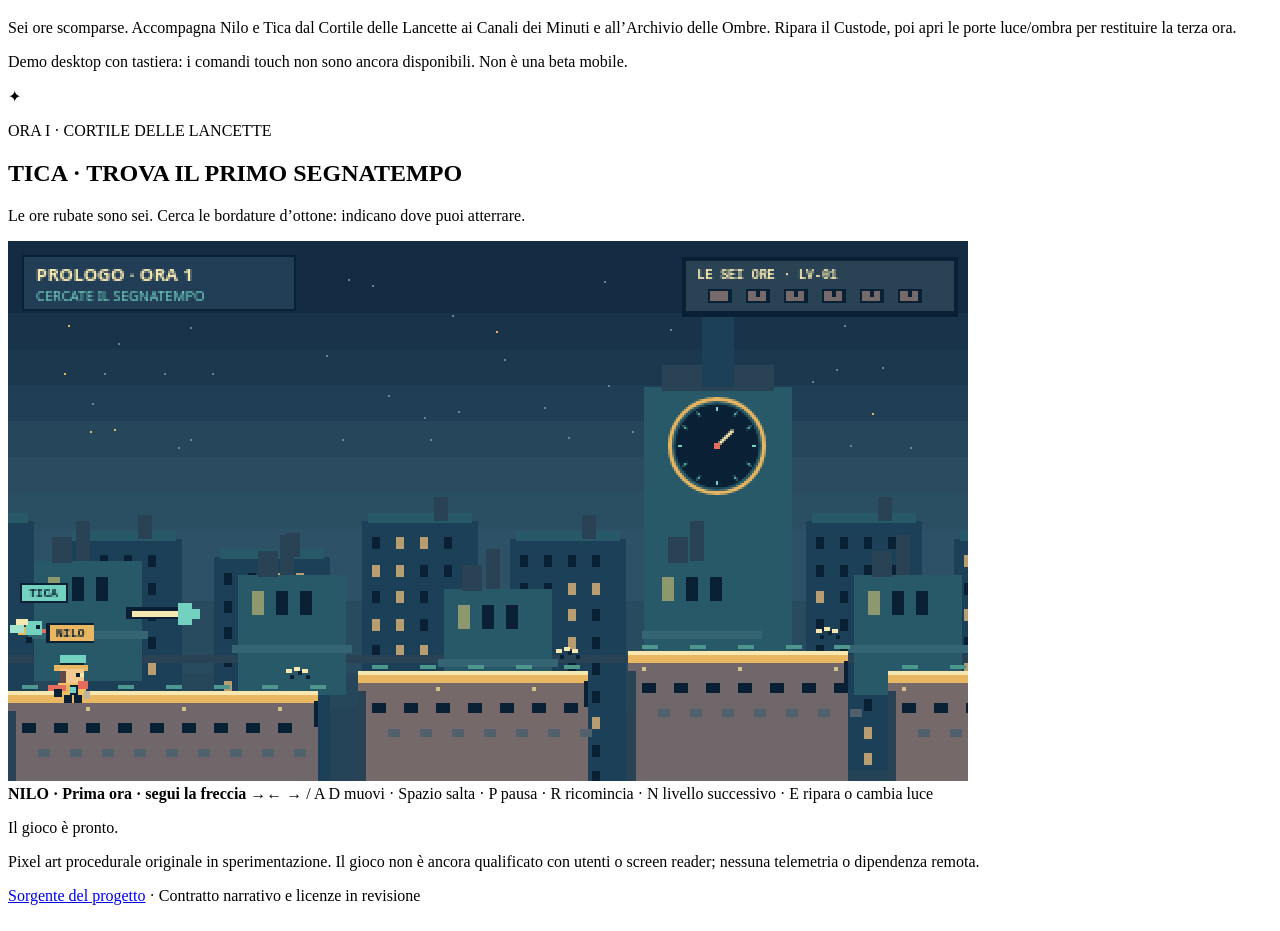
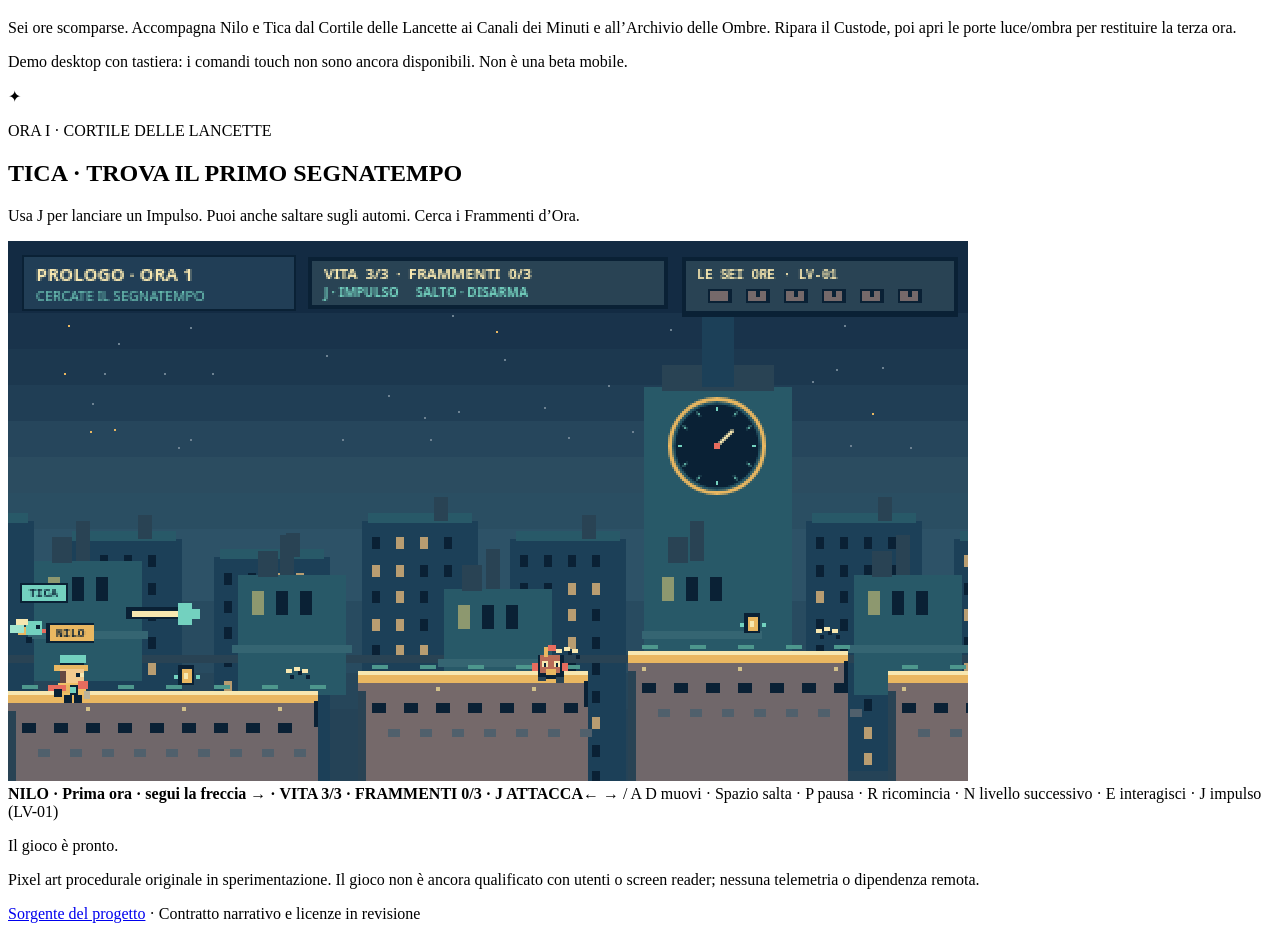
Before and after one commit to Luke883i/NILO, a website with bundled scripts: page web/index.html in a window 1280 px wide. Shown: the part 95-1026 px from the top of the page. Built offline with nearby package versions, Linux system fonts and the light colour scheme.

Commit message:
feat(nilo): add falsifiable LV01 action loop with shots, sentries, health and shards

```diff
--- /dev/null
+++ b/web/action.mjs
@@ -0,0 +1,81 @@
+/** NILO NEXT action slice. Pure rules: no DOM, wall clock, storage or random calls.
+ * LV-01 only until its novice playtest and negative browser tests are approved.
+ * Input and progression belong to the shared game core, not to the renderer.
+ */
+export const ACTION_CFG = Object.freeze({
+  maxHealth:3, projectileSpeed:620, projectileWidth:12, projectileHeight:6,
+  cooldownTicks:16, invulnerabilityTicks:75, maxProjectiles:4,
+  stompBounce:-390, enemyWidth:28, enemyHeight:30
+});
+const BASE_ENEMIES=Object.freeze([
+  Object.freeze({id:'cortile-sentry-01',x:492,y:410,minX:440,maxX:542,speed:34}),
+  Object.freeze({id:'cortile-sentry-02',x:1505,y:390,minX:1460,maxX:1615,speed:28})
+]);
+const BASE_SHARDS=Object.freeze([
+  Object.freeze({id:'shard-01',x:178,y:434}),
+  Object.freeze({id:'shard-02',x:744,y:382}),
+  Object.freeze({id:'shard-03',x:1595,y:380})
+]);
+export function initialAction(level='LV-01'){
+  if(level!=='LV-01')return null;
+  return {health:ACTION_CFG.maxHealth,invulnerable:0,cooldown:0,facing:1,
+    shots:[],kills:0,shards:0,
+    enemies:BASE_ENEMIES.map(e=>({...e,direction:-1,alive:true})),
+    pickups:BASE_SHARDS.map(p=>({...p,collected:false}))};
+}
+const overlap=(a,b)=>a.x<b.x+b.w&&a.x+a.w>b.x&&a.y<b.y+b.h&&a.y+a.h>b.y;
+function crossedShot(shot,oldX,enemy){
+  // Horizontal swept AABB avoids tunneling even if tick or speed changes.
+  const left=Math.min(oldX,shot.x),right=Math.max(oldX,shot.x)+ACTION_CFG.projectileWidth;
+  return left<enemy.x+ACTION_CFG.enemyWidth && right>enemy.x &&
+    shot.y<enemy.y+ACTION_CFG.enemyHeight &&
+    shot.y+ACTION_CFG.projectileHeight>enemy.y;
+}
+function blockedShot(shot,oldX,platforms){
+  const left=Math.min(oldX,shot.x),right=Math.max(oldX,shot.x)+ACTION_CFG.projectileWidth;
+  return platforms.some(p=>left<p.x+p.w&&right>p.x&&
+    shot.y<p.y+540&&shot.y+ACTION_CFG.projectileHeight>p.y);
+}
+export function advanceAction(action,player,input,dt,platforms){
+  if(!action)return {action:null,stomp:false,hit:false};
+  if(!Number.isFinite(dt)||dt<=0||dt>1/15)throw new RangeError('bounded action tick required');
+  const facing=input.right?1:input.left?-1:action.facing;
+  let cooldown=Math.max(0,action.cooldown-1);
+  const invulnerable=Math.max(0,action.invulnerable-1);
+  const enemies=action.enemies.map(e=>{
+    if(!e.alive)return {...e};
+    let x=e.x+e.speed*e.direction*dt,direction=e.direction;
+    if(x<e.minX){x=e.minX;direction=1;}
+    if(x>e.maxX){x=e.maxX;direction=-1;}
+    return {...e,x,direction};
+  });
+  let kills=action.kills,shots=action.shots.map(s=>({...s}));
+  if(input.attackPressed && cooldown===0 && shots.length<ACTION_CFG.maxProjectiles){
+    shots.push({x:player.x+(facing>0?26:-12),y:player.y+18,dir:facing});
+    cooldown=ACTION_CFG.cooldownTicks;
+  }
+  const remaining=[];
+  for(const s of shots){
+    const prior=s.x,next={...s,x:s.x+s.dir*ACTION_CFG.projectileSpeed*dt};
+    if(next.x<0||next.x>player.worldWidth)continue;
+    if(blockedShot(next,prior,platforms))continue;
+    const victim=enemies.find(e=>e.alive&&crossedShot(next,prior,e));
+    if(victim){victim.alive=false;kills++;continue;}
+    remaining.push(next);
+  }
+  const hero={x:player.x,y:player.y,w:player.w,h:player.h};
+  let health=action.health,hit=false,stomp=false;
+  for(const enemy of enemies){
+    if(!enemy.alive||!overlap(hero,{x:enemy.x,y:enemy.y,w:ACTION_CFG.enemyWidth,h:ACTION_CFG.enemyHeight}))continue;
+    const downward=player.vy>0&&player.prevBottom<=enemy.y+8;
+    if(downward){enemy.alive=false;kills++;stomp=true;continue;}
+    if(invulnerable===0&&!hit){health=Math.max(0,health-1);hit=true;}
+  }
+  const pickups=action.pickups.map(p=>{
+    if(p.collected)return {...p};
+    return {...p,collected:overlap(hero,{x:p.x-9,y:p.y-9,w:18,h:18})};
+  });
+  const shards=pickups.filter(p=>p.collected).length;
+  return {action:{health,invulnerable:hit?ACTION_CFG.invulnerabilityTicks:invulnerable,
+    cooldown,facing,shots:remaining,kills,shards,enemies,pickups},hit,stomp};
+}
--- a/web/art.mjs
+++ b/web/art.mjs
@@ -90,6 +90,51 @@ function nilo(c,state){
   if(!state.onGround){px(c,x+27,y+21,8,3,ART.brass);px(c,x-11,y+19,13,6,ART.coral);}
   else if(run){px(c,x-13-(cycle*4),y+21,13,5,ART.coral);}
 }
+/** First-party combat glyphs: visual projection of source-owned action state.
+ * Painting cannot grant damage, create collectibles or award a victory.
+ * HD asset approval remains external; these are deliberately provisional.
+ */
+function actionGlyphs(c,state){
+  if(!state.action)return;
+  const a=state.action;
+  for(const e of a.enemies){
+    if(!e.alive)continue;
+    const gait=Math.floor(state.ticks/7)%2,rx=Math.round(e.x),ry=e.y;
+    // Copper sentry: antenna, shoulders, two readable eyes, warning-chevron chest.
+    px(c,rx+2,ry+3,26,23,ART.ink);
+    px(c,rx+5,ry+4,20,17,'#b76b57');
+    px(c,rx+9,ry-4,4,9,ART.brass);px(c,rx+12,ry-7,7,5,ART.coral);
+    px(c,rx+6,ry+9,6,5,ART.cream);px(c,rx+18,ry+9,6,5,ART.cream);
+    px(c,rx+9,ry+11,2,3,ART.ink);px(c,rx+21,ry+11,2,3,ART.ink);
+    px(c,rx+11,ry+18,10,6,ART.brass);
+    px(c,rx+2,ry+26,8,4+gait*2,ART.shadow);
+    px(c,rx+20,ry+26,8,6-gait*2,ART.shadow);
+    px(c,rx-3,ry+12,5,8,ART.coral);px(c,rx+27,ry+12,5,8,ART.coral);
+  }
+  for(const p of a.pickups){
+    if(p.collected)continue;
+    const pulse=Math.floor(state.ticks/13)%2;
+    px(c,p.x-8,p.y-10,16,20,ART.ink);
+    px(c,p.x-5,p.y-7,10,14,ART.brass);
+    px(c,p.x-2,p.y-3,4,6,ART.cream);
+    if(pulse){px(c,p.x-13,p.y-1,4,4,ART.teal);px(c,p.x+10,p.y-1,4,4,ART.teal);}
+  }
+  for(const b of a.shots){
+    px(c,b.x-3,b.y-4,18,14,ART.ink);
+    px(c,b.x,b.y,12,6,ART.brass);
+    px(c,b.x+3,b.y+1,6,4,ART.cream);
+  }
+}
+function actionHud(c,state){
+  if(!state.action)return;
+  const a=state.action;
+  px(c,300,15,359,51,ART.ink);
+  px(c,304,19,351,43,ART.shadow);
+  c.fillStyle=ART.cream;c.font='bold 15px system-ui';
+  c.fillText('VITA  '+a.health+'/3  ·  FRAMMENTI  '+a.shards+'/3',316,37);
+  c.fillStyle=ART.teal;c.font='bold 13px system-ui';
+  c.fillText('J · IMPULSO     SALTO · DISARMA',316,55);
+}
 function tica(c,state){
   const x=state.x-27, y=state.y-38+Math.round(Math.sin(state.ticks/19)*2)*2;
   px(c,x-11,y+5,22,8,ART.brass);px(c,x-3,y,16,14,ART.teal);
@@ -129,9 +174,9 @@ function gate(c){
  * contracts/nilo-semantic-v1.json; tests reject a mismatch with that owner. */
 export const ART_CUES = Object.freeze([
   Object.freeze({id:'CUE-01',from:0,until:650,role:'CH-TICA',title:'TICA · TROVA IL PRIMO SEGNATEMPO',
-    hint:'Le ore rubate sono sei. Cerca le bordature d’ottone: indicano dove puoi atterrare.'}),
+    hint:'Usa J per lanciare un Impulso. Puoi anche saltare sugli automi. Cerca i Frammenti d’Ora.'}),
   Object.freeze({id:'CUE-02',from:650,until:1200,role:'CH-NILO',title:'NILO · ATTRAVERSA IL CORTILE',
-    hint:'Tra i tetti corre il vuoto. Salta verso i margini luminosi, non verso le facciate.'}),
+    hint:'Supera i vuoti, schiva gli automi o disarmali con J. I Frammenti premiano l’esplorazione.'}),
   Object.freeze({id:'CUE-03',from:1200,until:1550,role:'CH-PERNO',title:'PERNO · RIACCENDI IL SEGNATEMPO',
     hint:'Il segnatempo custodisce il checkpoint. Il suo quadrante diventa turchese quando è attivo.'}),
   Object.freeze({id:'CUE-04',from:1550,until:2100,role:'CH-TICA',title:'TICA · VERSO IL PORTALE',
@@ -350,6 +395,7 @@ export function renderPixelWorld(c,state,cfg,platforms){
   if(third)archiveDetails(c,state);
   else if(second)canalDetails(c,state);
   else {arrow(c,118,366);checkpoint(c,state);perno(c);gate(c);}
+  actionGlyphs(c,state);
   nilo(c,state);tica(c,state);
   if(second||third){
     spriteLabel(c,Math.max(10,state.x-5),state.y-35,'NILO',ART.brass);
@@ -357,6 +403,7 @@ export function renderPixelWorld(c,state,cfg,platforms){
   }else nameplates(c,state);
   c.restore();
   timeLanterns(c,state);
+  actionHud(c,state);
   // Dedicated in-game signage; primary accessible text remains outside canvas.
   px(c,14,13,274,56,ART.ink);px(c,16,15,270,52,'#213e56');
   c.fillStyle=ART.cream;c.font='bold 18px system-ui';
@@ -369,7 +416,7 @@ export function renderPixelWorld(c,state,cfg,platforms){
   if(state.phase==='PAUSED'||state.phase==='COMPLETED'||state.phase==='DEFEATED'){
     px(c,209,184,544,158,ART.ink);px(c,216,192,528,142,'#24465c');
     c.fillStyle=ART.brass;c.font='bold 29px system-ui';
-    c.fillText(state.phase==='PAUSED'?'TEMPO IN PAUSA':state.phase==='DEFEATED'?'CUSTODE · SCONFITTA':
+    c.fillText(state.phase==='PAUSED'?'TEMPO IN PAUSA':state.phase==='DEFEATED'?(second?'CUSTODE · SCONFITTA':'NILO · ENERGIA ESAURITA'):
       third?'TERZA ORA RESTITUITA':second?'SECONDA ORA RESTITUITA':'PRIMA ORA RESTITUITA',245,247);
     c.fillStyle=ART.ivory;c.font='16px system-ui';
     c.fillText(state.phase==='PAUSED'?'Premi P per continuare':state.phase==='DEFEATED'?'Premi R per riprovare':
--- a/web/core.mjs
+++ b/web/core.mjs
@@ -1,3 +1,4 @@
+import {initialAction,advanceAction,ACTION_CFG} from "./action.mjs";
 import {LV02,lv02Surfaces,movingBridge,currentForceAt,decodeLV02Checkpoint,encodeLV02Checkpoint} from "./levels/lv-02.mjs";
 import {CUSTODE,initialCustode,enterCustode,advanceCustode} from "./levels/custode.mjs";
 import {LV03,decodeLV03Checkpoint,encodeLV03Checkpoint,archiveDoorOpen,archiveInteraction} from "./levels/lv-03.mjs";
@@ -55,7 +56,7 @@ export function initialState(saved = null, savedLV02=null, savedLV03=null) {
   const checkpointActive = Boolean(decodeCheckpoint(saved));
   const x = checkpointActive ? 1220 : 48;
   return {
-    phase:"PLAYING", level:"LV-01", x, y:checkpointActive ? 358 : 418,
+    action:initialAction(),phase:"PLAYING", level:"LV-01", x, y:checkpointActive ? 358 : 418,
     vx:0, vy:0, onGround:true, checkpointActive,
     camera:checkpointActive ? 900 : 0, deaths:0, ticks:0,
     coyoteLeft:0, bufferLeft:0, jumpHeld:false, jumpCut:false, supportId:null,currentForce:0
@@ -149,6 +150,10 @@ export function step(state, input = {}, dt = CFG.tick) {
     const fresh=initialLevelState(third?'LV-03':second?'LV-02':'LV-01',saved);
     return {...fresh,deaths:state.deaths+1,ticks:state.ticks+1,jumpHeld:held};
   }
+  const combat=!second&&!third?advanceAction(state.action??initialAction(),
+    {x,y,w:CFG.playerWidth,h:CFG.playerHeight,vy,prevBottom,
+      worldWidth},input,dt,platforms):null;
+  if(combat?.stomp){vy=ACTION_CFG.stompBounce;grounded=false;}
   const camera=Math.max(0,Math.min(worldWidth-CFG.viewport,x-280));
   if(third){
     let doorsPassed=archive.doorsPassed??0;
@@ -174,9 +179,9 @@ export function step(state, input = {}, dt = CFG.tick) {
     });
   const phase=second?(boss.phase==='VICTORY'?'COMPLETED':
     boss.phase==='DEFEAT'?'DEFEATED':'PLAYING'):
-    (x>=CFG.finishX&&grounded?'COMPLETED':'PLAYING');
+    (combat?.action?.health===0?'DEFEATED':x>=CFG.finishX&&grounded?'COMPLETED':'PLAYING');
   return {phase,level:second?'LV-02':'LV-01',x,y,vx,vy,onGround:grounded,
     checkpointActive,camera,deaths:state.deaths,ticks:state.ticks+1,
     coyoteLeft,bufferLeft,jumpHeld:held,jumpCut,supportId,currentForce:flow,
-    ...(second?{boss}:{})};
+    ...(second?{boss}:{}),...(combat?{action:combat.action}:{})};
 }
--- a/web/index.html
+++ b/web/index.html
@@ -25,11 +25,11 @@
     </div>
     <div class="game-shell">
     <canvas id="game" width="960" height="540" tabindex="0"
-       aria-label="Campo di gioco: frecce o A/D per muoversi, spazio per saltare, P pausa, R ricomincia, N livello successivo dopo una vittoria, E interagisce con il pendolo o le lampade. Rappresentazione principalmente visiva; accessibilità non ancora qualificata.">
+       aria-label="Campo di gioco: frecce o A/D per muoversi, spazio per saltare, J attacco nel Cortile, P pausa, R ricomincia, N livello successivo dopo una vittoria, E interagisce con il pendolo o le lampade. Rappresentazione principalmente visiva; accessibilità non ancora qualificata.">
        La versione canvas richiede un browser con Canvas2D. La versione testuale completa non è ancora implementata.
     </canvas>
     </div>
-    <div class="hud"><strong id="hud">Stato: gioco pronto</strong><span id="hint">← → / A D muovi · Spazio salta · P pausa · R ricomincia · N livello successivo · E ripara o cambia luce</span></div>
+    <div class="hud"><strong id="hud">Stato: gioco pronto</strong><span id="hint">← → / A D muovi · Spazio salta · P pausa · R ricomincia · N livello successivo · E interagisci · J impulso (LV-01)</span></div>
     <p id="announcement" class="announcer" aria-live="polite">Il gioco è pronto.</p>
     <p class="caution">Pixel art procedurale originale in sperimentazione. Il gioco non è ancora qualificato con utenti o screen reader; nessuna telemetria o dipendenza remota.</p>
   </section>
--- a/web/main.mjs
+++ b/web/main.mjs
@@ -18,6 +18,7 @@ const controls = new Set();
 const jumpKeys=new Set(["Space","ArrowUp","KeyW"]);
 let pendingRepairPress=false;
 let pendingJumpPress=false;
+let pendingAttackPress=false;
 const physicalJumpHeld=()=>[...jumpKeys].some(code=>controls.has(code));
 let saved = null;
 try { saved = localStorage.getItem(STORE); } catch { /* unavailable storage: gameplay degrades safely */ }
@@ -36,10 +37,11 @@ Object.defineProperty(window,"__niloReadback",{
     ticks:state.ticks,deaths:state.deaths,camera:state.camera,vy:state.vy,
     jumpHeld:state.jumpHeld,supportId:state.supportId,currentForce:state.currentForce,
     boss:state.boss?{...state.boss}:null,
+    action:state.action?{health:state.action.health,kills:state.action.kills,shards:state.action.shards,shots:state.action.shots.length,enemiesAlive:state.action.enemies.filter(e=>e.alive).length}:null,
     lightMode:state.lightMode??null,doorsPassed:state.doorsPassed??0,
     archiveLog:Boolean(state.archiveLog),switchesUsed:state.switchesUsed??0})
 });
-const keyMap = new Set(["ArrowLeft","ArrowRight","ArrowUp","KeyA","KeyD","KeyW","Space","KeyP","KeyR","KeyN","KeyE"]);
+const keyMap = new Set(["ArrowLeft","ArrowRight","ArrowUp","KeyA","KeyD","KeyW","Space","KeyP","KeyR","KeyN","KeyE","KeyJ"]);
 function announce(text) { announcement.textContent=text; }
 window.addEventListener("keydown", e => {
   if (!keyMap.has(e.code)) return;
@@ -48,13 +50,13 @@ window.addEventListener("keydown", e => {
   if (!e.repeat && (e.code === "KeyP" || e.code === "KeyR")) {
     // Transition boundaries consume pending presses, but preserve held keys
     // until a physical release. No input may be manufactured by a restart.
-    pendingJumpPress=false;pendingRepairPress=false;
+    pendingJumpPress=false;pendingRepairPress=false;pendingAttackPress=false;
     state=applyAction(state,e.code,wasJumpHeld);
     announce(e.code==="KeyP"?(state.phase==="PAUSED"?"In pausa":"Gioco ripreso"):"Ricomincia dal checkpoint, se presente");
   }
   if(!e.repeat&&e.code==="KeyN"&&state.phase==="COMPLETED"&&
      (state.level==="LV-01"||state.level==="LV-02")){
-    pendingJumpPress=false;pendingRepairPress=false;
+    pendingJumpPress=false;pendingRepairPress=false;pendingAttackPress=false;
     state=applyAction(state,"KeyN",wasJumpHeld);
     savedInSession=false;lastPhase=state.phase;lastTip="";lastCue="";
     announce(state.level==='LV-03'?
@@ -66,13 +68,15 @@ window.addEventListener("keydown", e => {
   if(!e.repeat&&e.code==='KeyE'&&state.phase==='PLAYING'&&
      (state.level==='LV-02'||state.level==='LV-03'))
     pendingRepairPress=true;
+  if(!e.repeat&&e.code==='KeyJ'&&state.phase==='PLAYING'&&state.level==='LV-01')
+    pendingAttackPress=true;
   controls.add(e.code);
 });
 window.addEventListener("keyup", e => controls.delete(e.code));
-window.addEventListener("blur", () => {controls.clear();pendingJumpPress=false;pendingRepairPress=false;});
+window.addEventListener("blur", () => {controls.clear();pendingJumpPress=false;pendingRepairPress=false;pendingAttackPress=false;});
 document.addEventListener("visibilitychange", () => {
   if(document.hidden){
-    controls.clear();pendingJumpPress=false;pendingRepairPress=false;
+    controls.clear();pendingJumpPress=false;pendingRepairPress=false;pendingAttackPress=false;
     if(state.phase==="PLAYING"){
       state=applyAction(state,"KeyP",false);
       announce("In pausa: finestra non attiva");
@@ -100,10 +104,10 @@ function frame(now) {
       left:controls.has("ArrowLeft")||controls.has("KeyA"),
       right:controls.has("ArrowRight")||controls.has("KeyD"),jump,
       jumpPressed:pendingJumpPress,repairPressed:pendingRepairPress,
-      interactPressed:pendingRepairPress
+      attackPressed:pendingAttackPress,interactPressed:pendingRepairPress
     },CFG.tick);
     // A press/release within one animation frame is delivered exactly once.
-    pendingJumpPress=false;pendingRepairPress=false;
+    pendingJumpPress=false;pendingRepairPress=false;pendingAttackPress=false;
     accumulator-=CFG.tick;
   }
   if(!savedInSession && state.checkpointActive){
@@ -140,7 +144,8 @@ function frame(now) {
       "Prologo concluso · premi N per LV-02 · altri tre livelli non disponibili":
     state.checkpointActive?"Prima ora · checkpoint salvato · raggiungi il portale":
     state.x>750?"Segui il segnatempo dorato": "Prima ora · segui la freccia →";
-  if(lastTip!==tip){lastTip=tip;hud.textContent="NILO · "+(state.phase==="PAUSED"?"Pausa":tip);}
+  const actionTip=state.action?` · VITA ${state.action.health}/3 · FRAMMENTI ${state.action.shards}/3 · J ATTACCA`:'';
+  if(lastTip!==tip+actionTip){lastTip=tip+actionTip;hud.textContent="NILO · "+(state.phase==="PAUSED"?"Pausa":tip)+actionTip;}
 
   const cue=sceneCue(state);
   if(cue.id!==lastCue){
```
Also changed, not shown: contracts/development-map.json (+22 -2 lines), contracts/nilo-semantic-v1.json (+19 -0 lines), docs/NILO_NEXT_SLICE.md (added, +32 -0 lines), tests/action-mutation.test.mjs (added, +29 -0 lines), tests/action.test.mjs (added, +66 -0 lines), tests/art-mutation.test.mjs (+2 -2 lines), tests/custode-mutation.test.mjs (+1 -1 lines), tests/development.test.mjs (+3 -3 lines), tests/lv-02-mutation.test.mjs (+1 -1 lines), tests/lv-03-mutation.test.mjs (+1 -1 lines), tests/mutation.test.mjs (+1 -0 lines).
